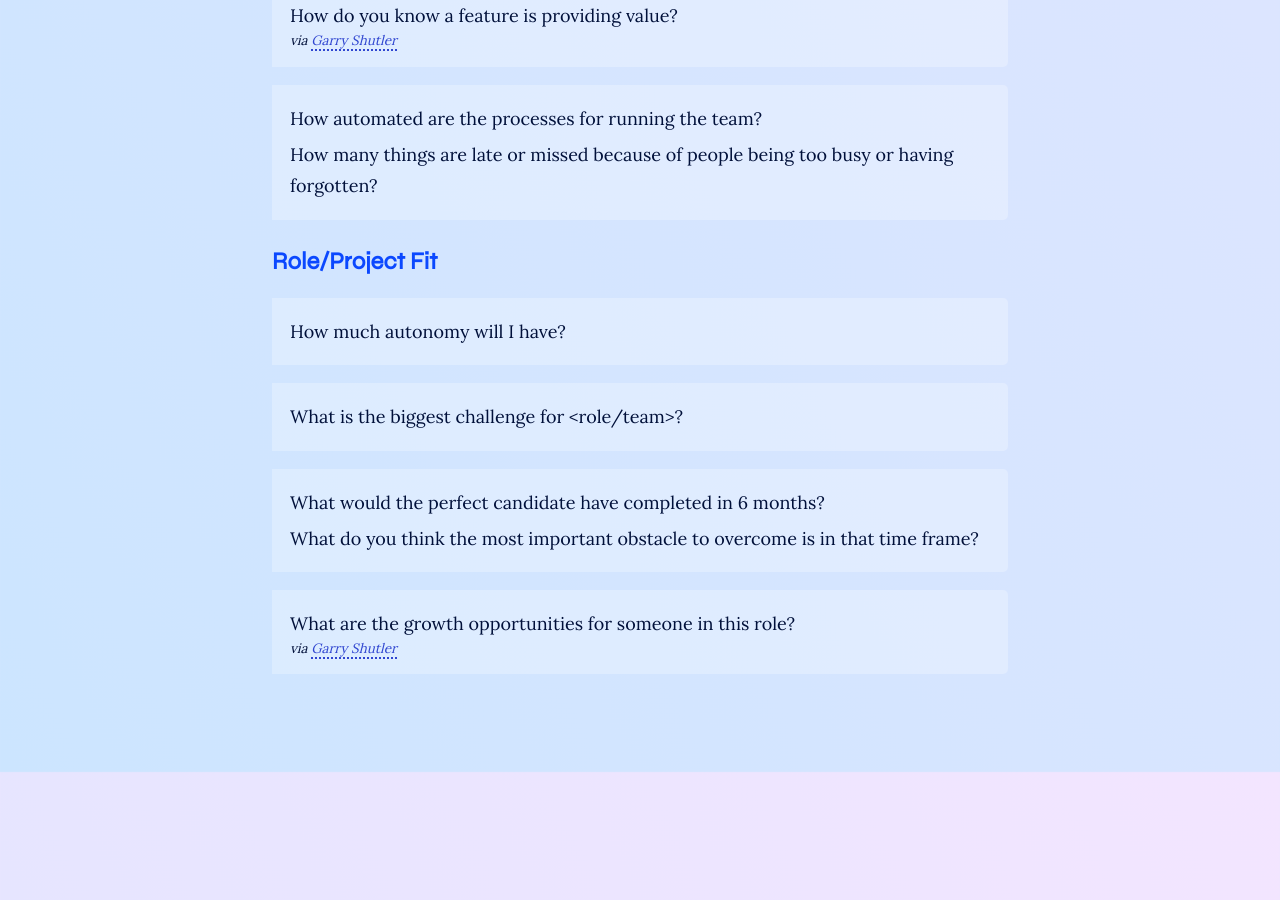
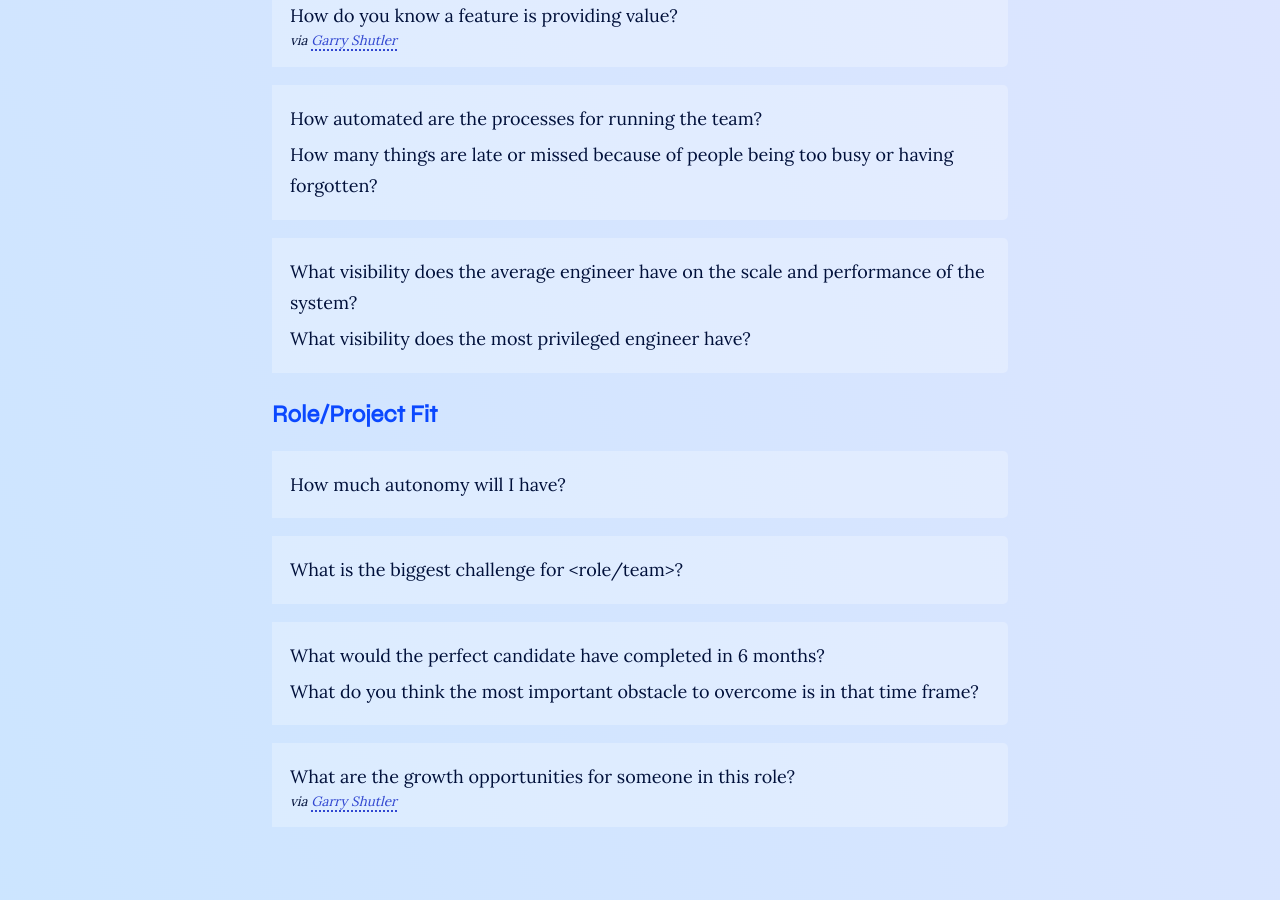
Before and after one commit to AdamWhittingham/personal-site, a Jekyll site: the page built from _posts/2022-12-02-good-questions-as-a-candidate.md, in a window 1280 px wide and 900 px high, scrolled down 4409 px. Built offline with Jekyll 4.4.1, drawn with Linux system fonts in a browser that asks for light colours; nearby versions of some CDN libraries; before the commit the page ends 5181 px from its top, so only the background shows below that.

Commit message:
Add vis question

```diff
--- a/_posts/2022-12-02-good-questions-as-a-candidate.md
+++ b/_posts/2022-12-02-good-questions-as-a-candidate.md
@@ -122,6 +122,9 @@ These are loosely categorised to help find something while actually in an interv
 >
 > How many things are late or missed because of people being too busy or having forgotten?
 
+> What visibility does the average engineer have on the scale and performance of the system?
+>
+> What visibility does the most privileged engineer have?
 
 ## Role/Project Fit
 
@@ -136,5 +139,6 @@ These are loosely categorised to help find something while actually in an interv
 > What are the growth opportunities for someone in this role?
 > <cite>via [Garry Shutler][Garry]</cite>
 
+
 [MarkH]: http://markharbs.com
 [Garry]: https://gshutler.com/
```
